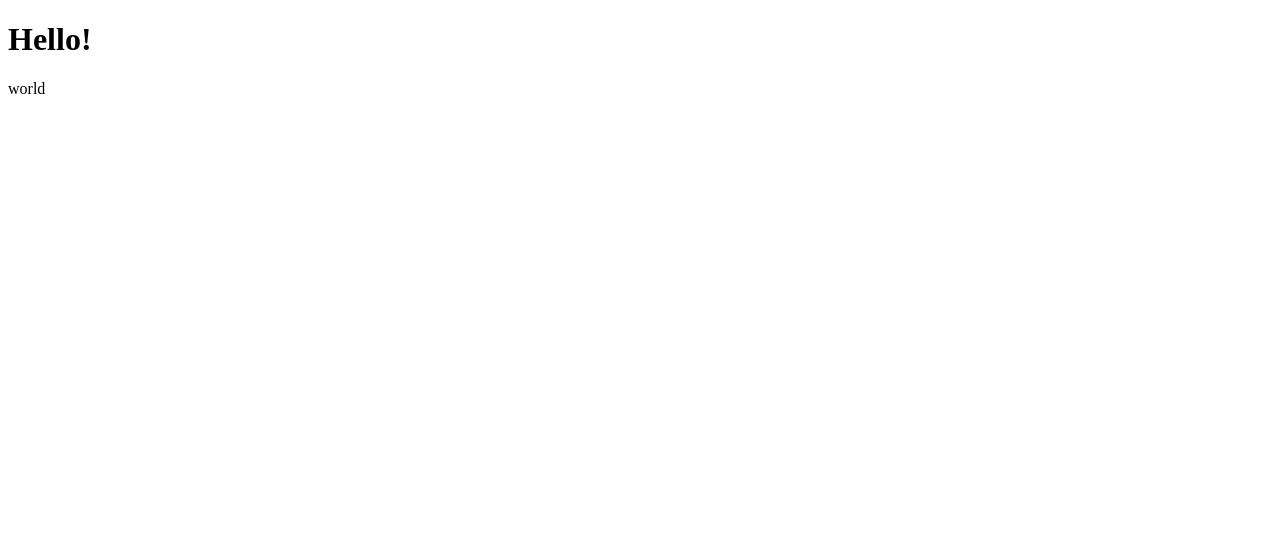
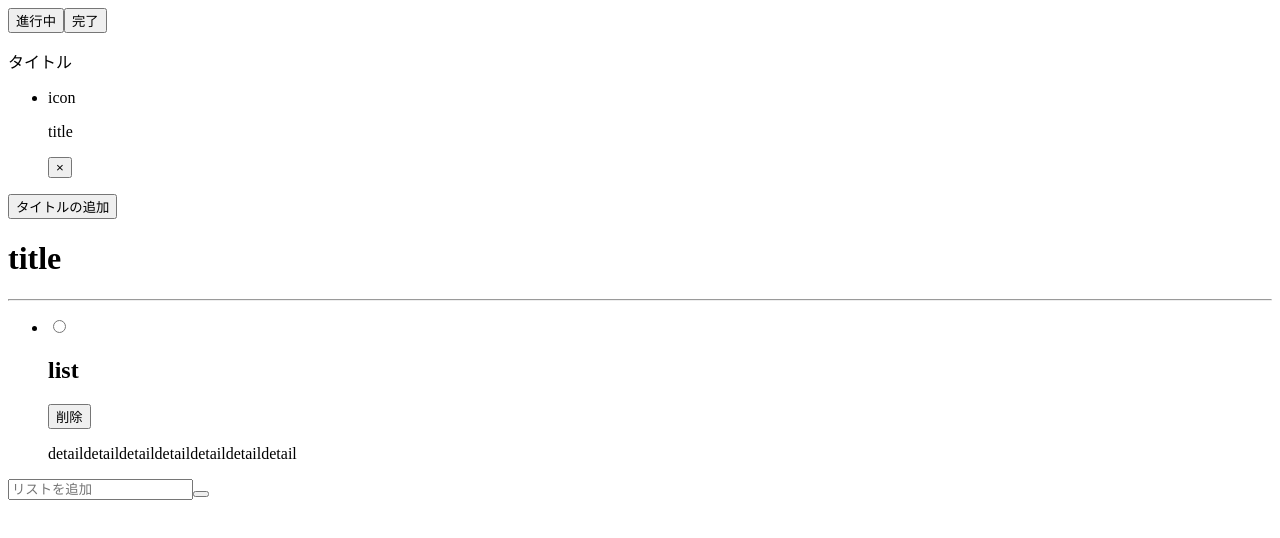
Before and after one commit to anAstrnt/first-todos-list, a React (Create React App) app: page / in a window 1280 px wide. Shown: the top 538 px of the page. Built offline with nearby package versions, Linux system fonts and the light colour scheme.

Commit message:
htmlをマークアップ

```diff
--- a/src/App.jsx
+++ b/src/App.jsx
@@ -1,8 +1,37 @@
 export const App = () => {
     return (
         <>
-            <h1>Hello!</h1>
-            <p>world</p>
+            <div className="sideTable">
+                <button className="processButton">進行中</button>
+                <button className="completeButton">完了</button>
+                <p>タイトル</p>
+                <ul>
+                    <li>
+                        <div className="sideAreaTitle">
+                            <p>icon</p>
+                            <p>title</p>
+                            <button className="titleDeleteButton">×</button>
+                        </div>
+                    </li>
+                </ul>
+                <button className="addTitle">タイトルの追加</button>
+            </div>
+            <div className="mainTable">
+                <h1>title</h1>
+                <hr />
+                <ul>
+                    <li>
+                        <div className="changeStateButton">
+                            <input type="radio" />
+                            <h2>list</h2>
+                            <button className="listDeleteButton">削除</button>
+                            <p>detaildetaildetaildetaildetaildetaildetail</p>
+                        </div>
+                    </li>
+                </ul>
+                <input type="text" placeholder="リストを追加" />
+                <button className="addList"></button>
+            </div>
         </>
     );
 };
```
